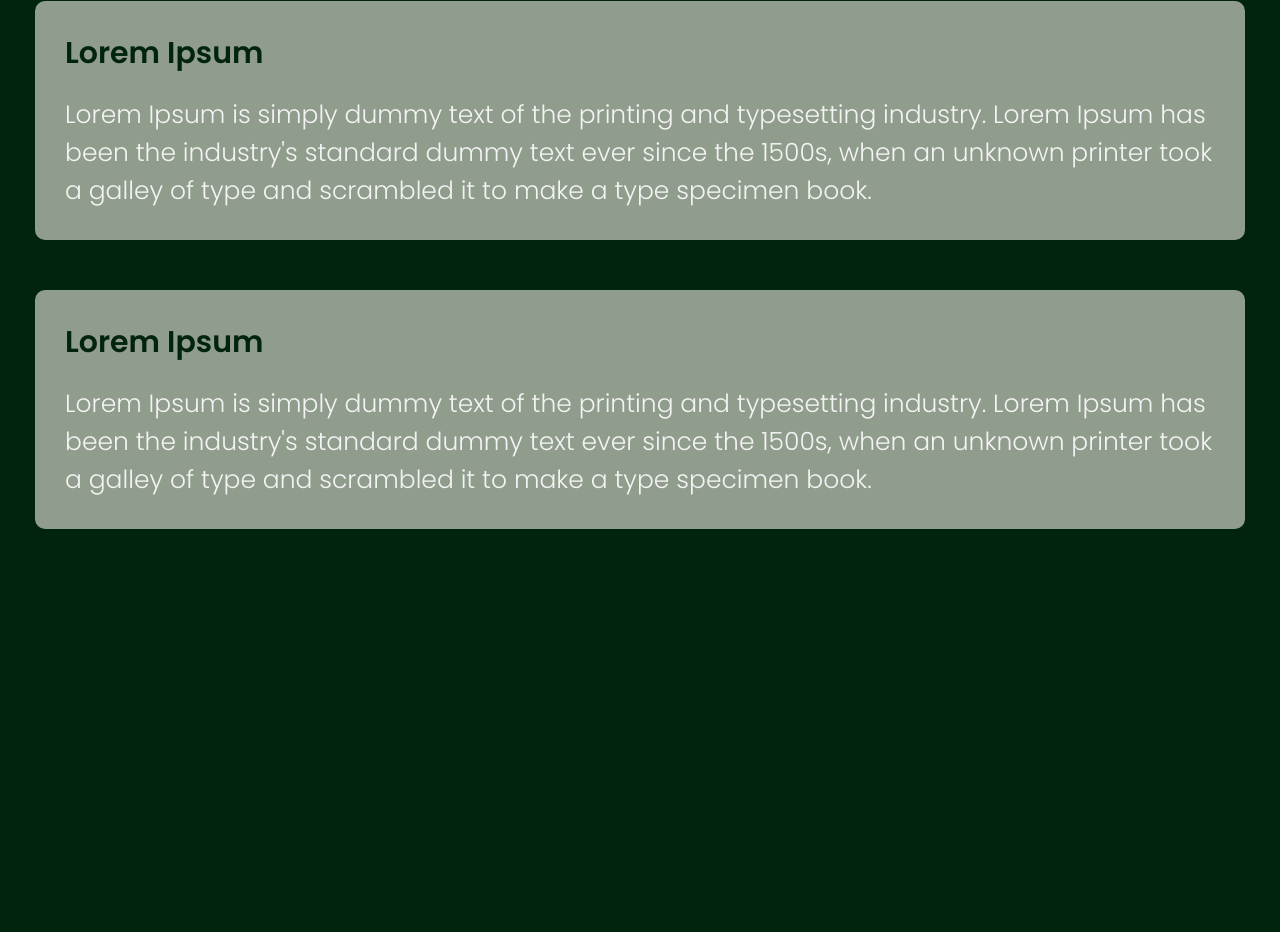
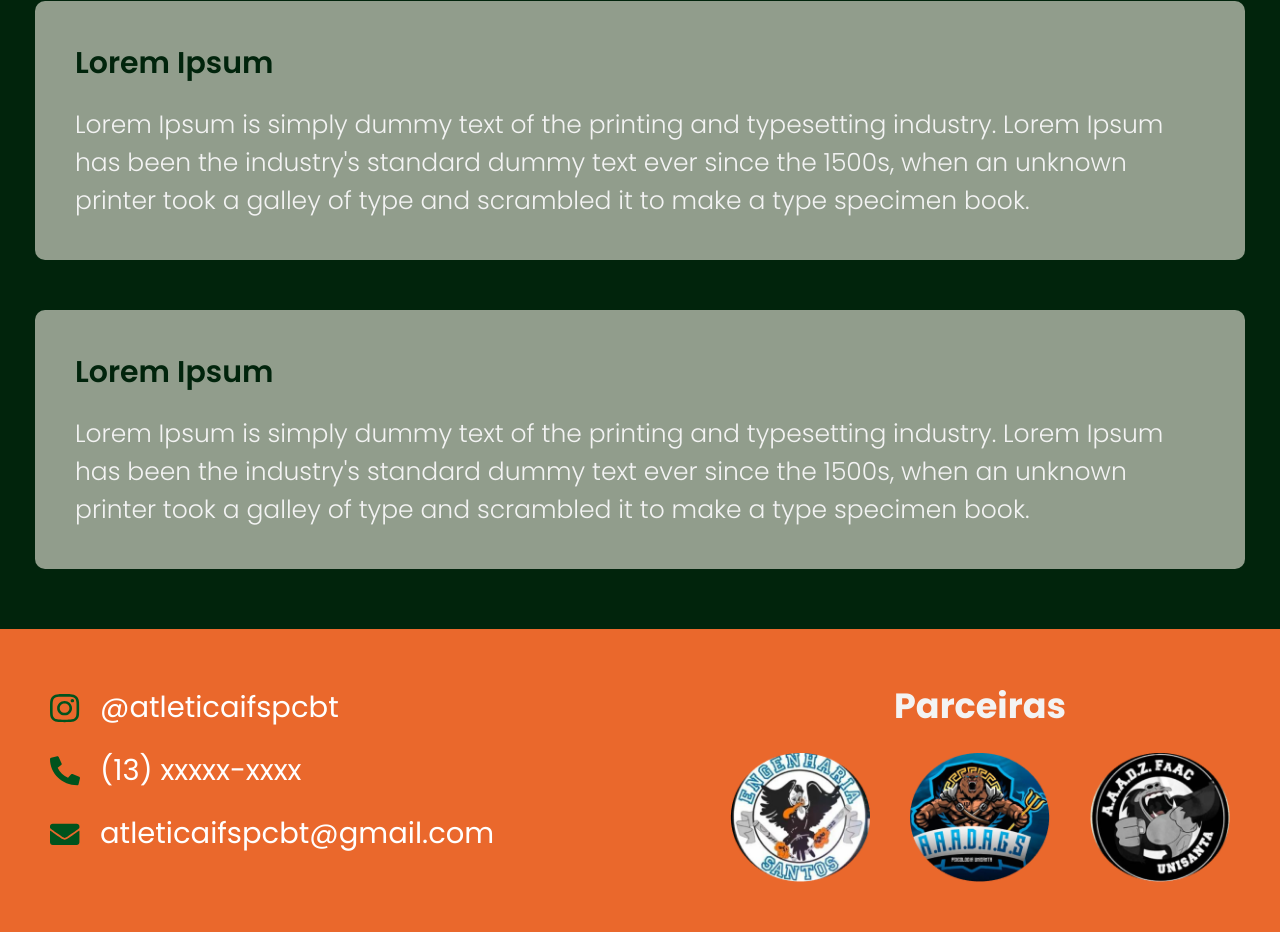
Before and after one commit to MatheusPalinkas/site-atletica, a plain HTML site: page index.html in a window 1280 px wide. Shown: the part 1885-2817 px from the top of the page. Before the commit the page ends 2414 px from the top, so only its background shows below. Drawn offline with Linux system fonts and the light colour scheme.

Commit message:
criando footer

```diff
--- a/index.html
+++ b/index.html
@@ -87,5 +87,33 @@
         </div>
       </section>
     </div>
+
+    <footer class="footer">
+      <div class="container_footer">
+        <ul class="footer-contato">
+          <li>
+            <img src="./assets/instagram.svg" />
+            @atleticaifspcbt
+          </li>
+          <li>
+            <img src="./assets/telefone.svg" />
+            (13) xxxxx-xxxx
+          </li>
+          <li>
+            <img src="./assets/email.svg" />
+            atleticaifspcbt@gmail.com
+          </li>
+        </ul>
+
+        <div class="parceiros">
+          <strong>Parceiras</strong>
+          <div class="img_parceiros">
+            <img src="./assets/parceira_1.png" alt="" />
+            <img src="./assets/parceira_2.png" alt="" />
+            <img src="./assets/parceira_3.png" alt="" />
+          </div>
+        </div>
+      </div>
+    </footer>
   </body>
 </html>
--- a/styles/styles.css
+++ b/styles/styles.css
@@ -38,7 +38,7 @@ h2 {
   flex-direction: column;
   gap: 20px;
   border-radius: 10px;
-  padding: 30px;
+  padding: 40px;
   background: var(--grayMedium);
 }
 
@@ -52,3 +52,64 @@ h2 {
   font-size: 25px !important;
   font-weight: 300;
 }
+
+.footer {
+  margin-top: 60px;
+  background: var(--secondary);
+  padding: 50px 50px;
+}
+
+.container_footer {
+  width: 100%;
+  max-width: 1210px;
+  margin: 0 auto;
+  display: flex;
+  justify-content: space-between;
+  align-items: center;
+}
+.footer-contato li {
+  display: flex;
+  align-items: center;
+  font-weight: 100px;
+  color: rgb(255, 255, 255);
+  font-size: 29px;
+  gap: 20px;
+  justify-content: flex-start;
+  margin-bottom: 20px;
+}
+
+.footer-contato img {
+  height: 30px;
+  width: 30px;
+}
+
+.parceiros {
+  display: flex;
+  flex-direction: column;
+  align-items: center;
+  justify-content: center;
+  width: 100%;
+  max-width: 500px;
+}
+.parceiros strong {
+  font-size: 35px;
+  font-weight: bold;
+  margin-bottom: 20px;
+}
+
+.img_parceiros {
+  display: flex;
+  justify-content: space-between;
+  gap: 20px;
+  width: 100%;
+  max-width: 500px;
+}
+
+.img_parceiros img {
+  display: block;
+  width: 100%;
+  height: 100%;
+
+  max-width: 140px;
+  max-height: 140px;
+}
```
Also changed, not shown: assets/email.svg (added), assets/instagram.svg (added), assets/parceira_1.png (added), assets/parceira_2.png (added), assets/parceira_3.png (added), assets/telefone.svg (added).
